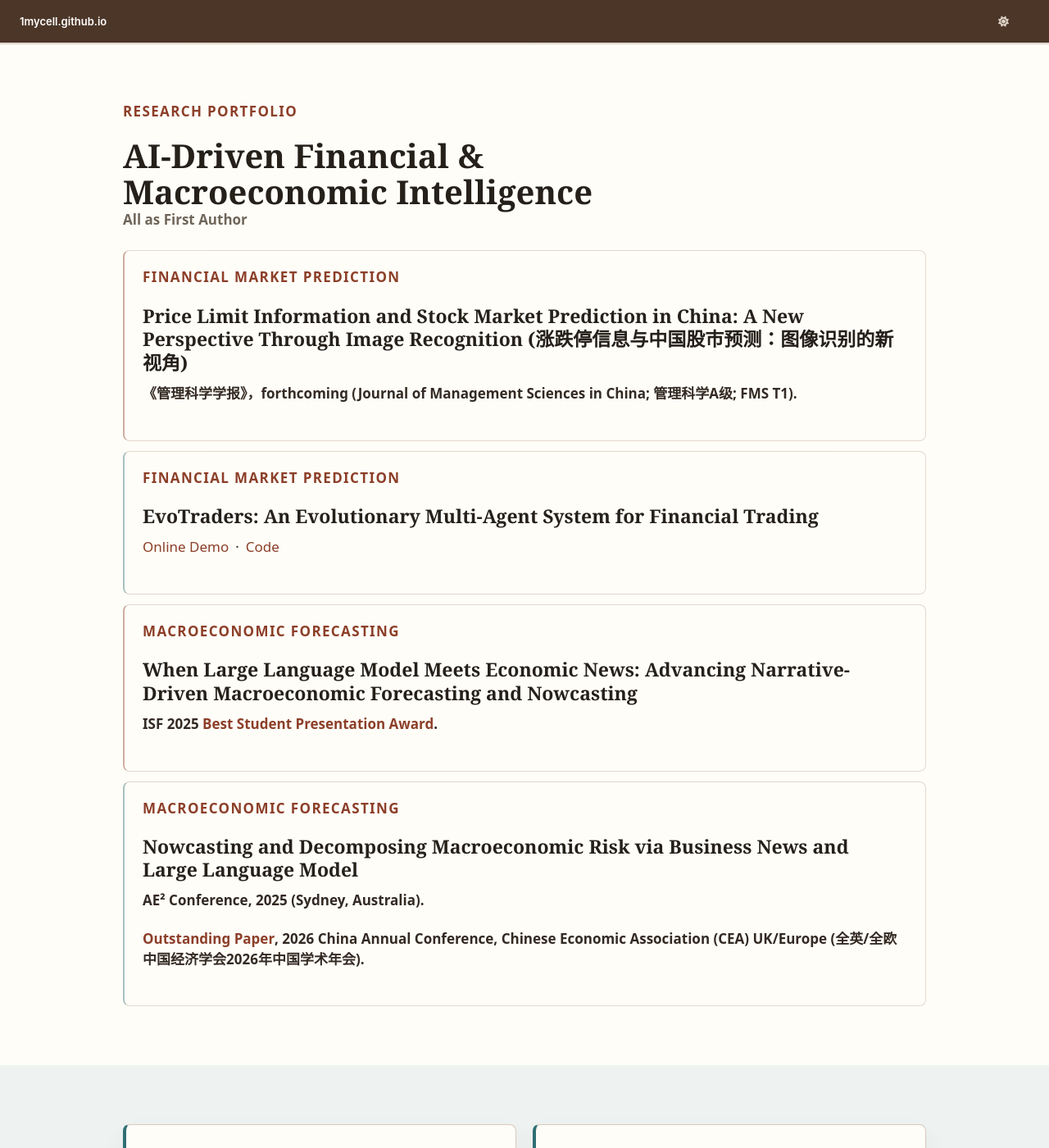
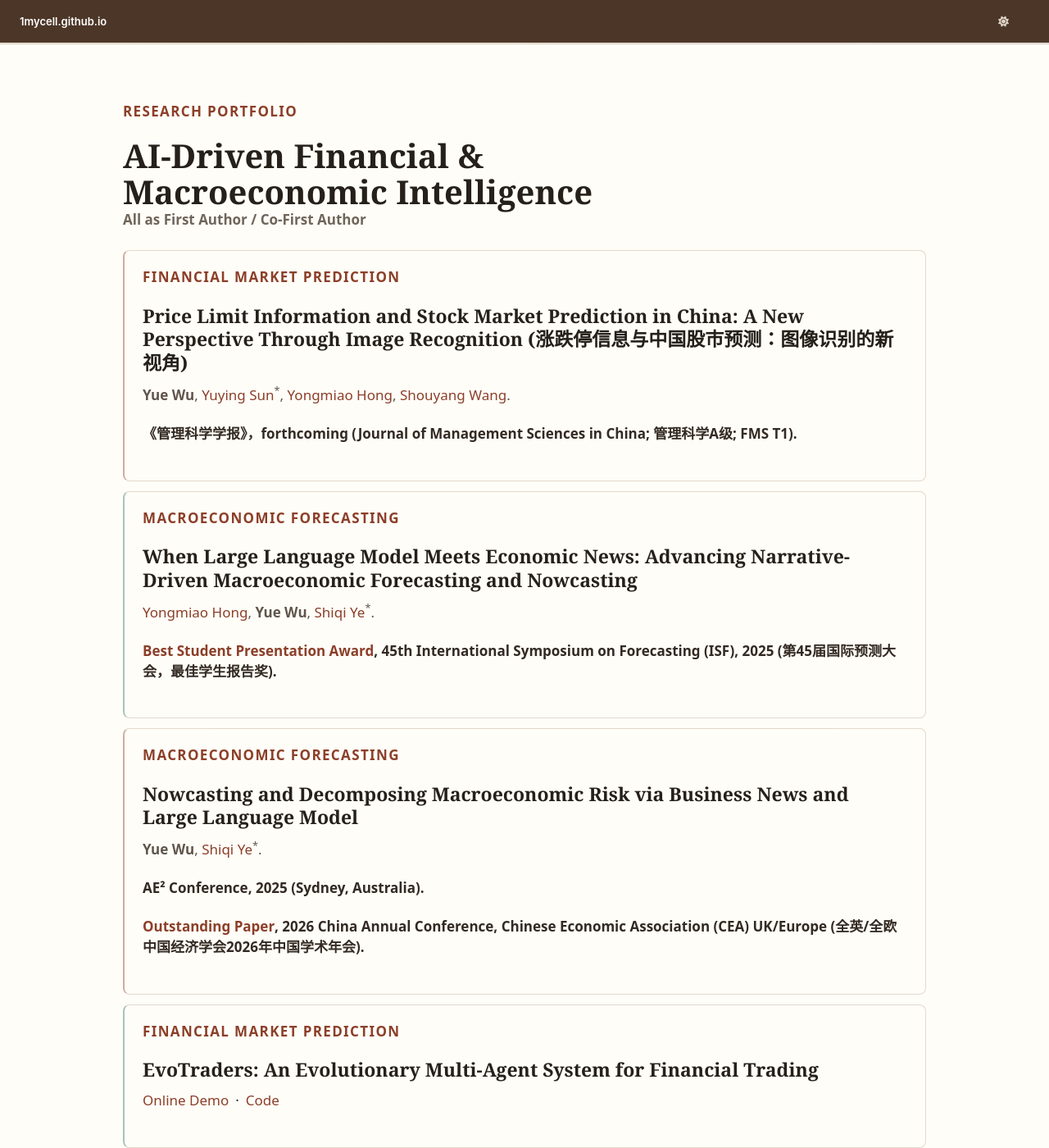
Before and after one commit to 1mycell/1mycell.github.io, a Jekyll site: the page built from _pages/about.md, in a window 1280 px wide and 1400 px high, scrolled down 614 px. Shown: the whole window at 82% size. Built offline with Jekyll 4.4.1, drawn with Linux system fonts in a browser that asks for light colours; a script that is not in the unit is left out.

Commit message:
update info (#2)
* update contents

* update info

```diff
--- a/_pages/about.md
+++ b/_pages/about.md
@@ -32,7 +32,7 @@ I am always open to collaborations on related topics.
 
 ## AI-Driven Financial & Macroeconomic Intelligence
 
-<p class="section-note">All as First Author</p>
+<p class="section-note">All as First Author / Co-First Author</p>
 
 <div class="research-grid" markdown="1">
 <article class="research-card" markdown="1">
@@ -40,7 +40,27 @@ I am always open to collaborations on related topics.
 
 ### Price Limit Information and Stock Market Prediction in China: A New Perspective Through Image Recognition (涨跌停信息与中国股市预测：图像识别的新视角)
 
+<p class="publication-authors"><strong>Yue Wu</strong>, <a href="https://people.ucas.edu.cn/~sunyuying">Yuying Sun</a><sup title="Corresponding author">*</sup>, <a href="https://people.ucas.ac.cn/~ymhong">Yongmiao Hong</a>, <a href="https://people.ucas.ac.cn/~sywang">Shouyang Wang</a>.</p>
 <p class="publication-status">《管理科学学报》，forthcoming (Journal of Management Sciences in China; 管理科学A级; FMS T1).</p>
+</article>
+
+<article class="research-card" markdown="1">
+<p class="card-kicker">Macroeconomic Forecasting</p>
+
+### When Large Language Model Meets Economic News: Advancing Narrative-Driven Macroeconomic Forecasting and Nowcasting
+
+<p class="publication-authors"><a href="https://people.ucas.ac.cn/~ymhong">Yongmiao Hong</a>, <strong>Yue Wu</strong>, <a href="https://shiqi-ye.com/">Shiqi Ye</a><sup title="Corresponding author">*</sup>.</p>
+<p class="publication-status publication-status--award"><span class="publication-status__label">Best Student Presentation Award</span>, 45th International Symposium on Forecasting (ISF), 2025 (第45届国际预测大会，最佳学生报告奖).</p>
+</article>
+
+<article class="research-card" markdown="1">
+<p class="card-kicker">Macroeconomic Forecasting</p>
+
+### Nowcasting and Decomposing Macroeconomic Risk via Business News and Large Language Model
+
+<p class="publication-authors"><strong>Yue Wu</strong>, <a href="https://shiqi-ye.com/">Shiqi Ye</a><sup title="Corresponding author">*</sup>.</p>
+<p class="publication-status">AE² Conference, 2025 (Sydney, Australia).</p>
+<p class="publication-status publication-status--award"><span class="publication-status__label">Outstanding Paper</span>, 2026 China Annual Conference, Chinese Economic Association (CEA) UK/Europe (全英/全欧中国经济学会2026年中国学术年会).</p>
 </article>
 
 <article class="research-card" markdown="1">
@@ -49,23 +69,6 @@ I am always open to collaborations on related topics.
 ### EvoTraders: An Evolutionary Multi-Agent System for Financial Trading
 
 <p class="research-links"><a href="http://trading.evoagents.c">Online Demo</a><span>·</span><a href="https://github.com/agentscope-ai/agentscope-samples/tree/main/evotraders">Code</a></p>
-</article>
-
-<article class="research-card" markdown="1">
-<p class="card-kicker">Macroeconomic Forecasting</p>
-
-### When Large Language Model Meets Economic News: Advancing Narrative-Driven Macroeconomic Forecasting and Nowcasting
-
-<p class="publication-status publication-status--award">ISF 2025 <span class="publication-status__label">Best Student Presentation Award</span>.</p>
-</article>
-
-<article class="research-card" markdown="1">
-<p class="card-kicker">Macroeconomic Forecasting</p>
-
-### Nowcasting and Decomposing Macroeconomic Risk via Business News and Large Language Model
-
-<p class="publication-status">AE² Conference, 2025 (Sydney, Australia).</p>
-<p class="publication-status publication-status--award"><span class="publication-status__label">Outstanding Paper</span>, 2026 China Annual Conference, Chinese Economic Association (CEA) UK/Europe (全英/全欧中国经济学会2026年中国学术年会).</p>
 </article>
 </div>
 </div>
--- a/_sass/layout/_apple_design.scss
+++ b/_sass/layout/_apple_design.scss
@@ -790,6 +790,14 @@ td > code {
   line-height: 1.6;
 }
 
+.publication-authors {
+  margin-top: 10px;
+  color: var(--apple-card-summary);
+  font-size: 14px;
+  line-height: 1.6;
+  overflow-wrap: break-word;
+}
+
 .publication-status {
   margin-top: 10px;
   color: var(--apple-card-strong);
```
